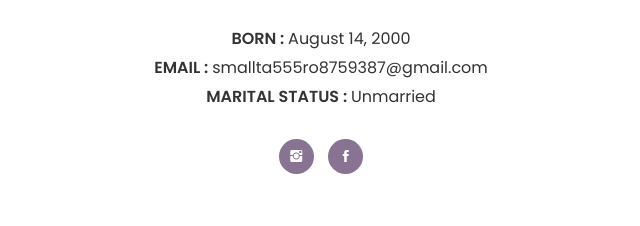
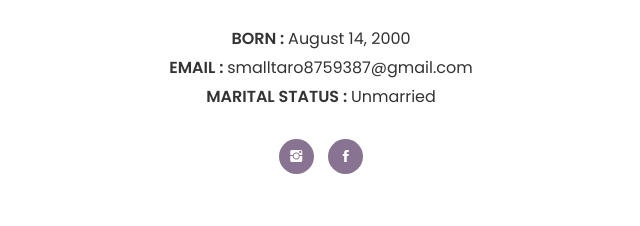
Before and after one commit to ChesterTW/ChesterTW.github.io, a plain HTML site: page index.html in a window 1280 px wide. Shown: the part 503-729 px from the top of the page, 319-959 px from the left. Drawn offline with Linux system fonts and the light colour scheme; files whose address does not match are found by name.

Commit message:
Template

```diff
--- a/index.html
+++ b/index.html
@@ -77,7 +77,7 @@
 						<h4 class="font-yellow">Commerce Student</h4>
 						<ul class="information margin-tb-30">
 							<li><b>BORN : </b>August 14, 2000</li>
-							<li><b>EMAIL : </b>smallta555ro8759387@gmail.com</li>
+							<li><b>EMAIL : </b>smalltaro8759387@gmail.com</li>
 							<li><b>MARITAL STATUS : </b>Unmarried</li>
 						</ul>
 						<ul class="social-icons">
```
